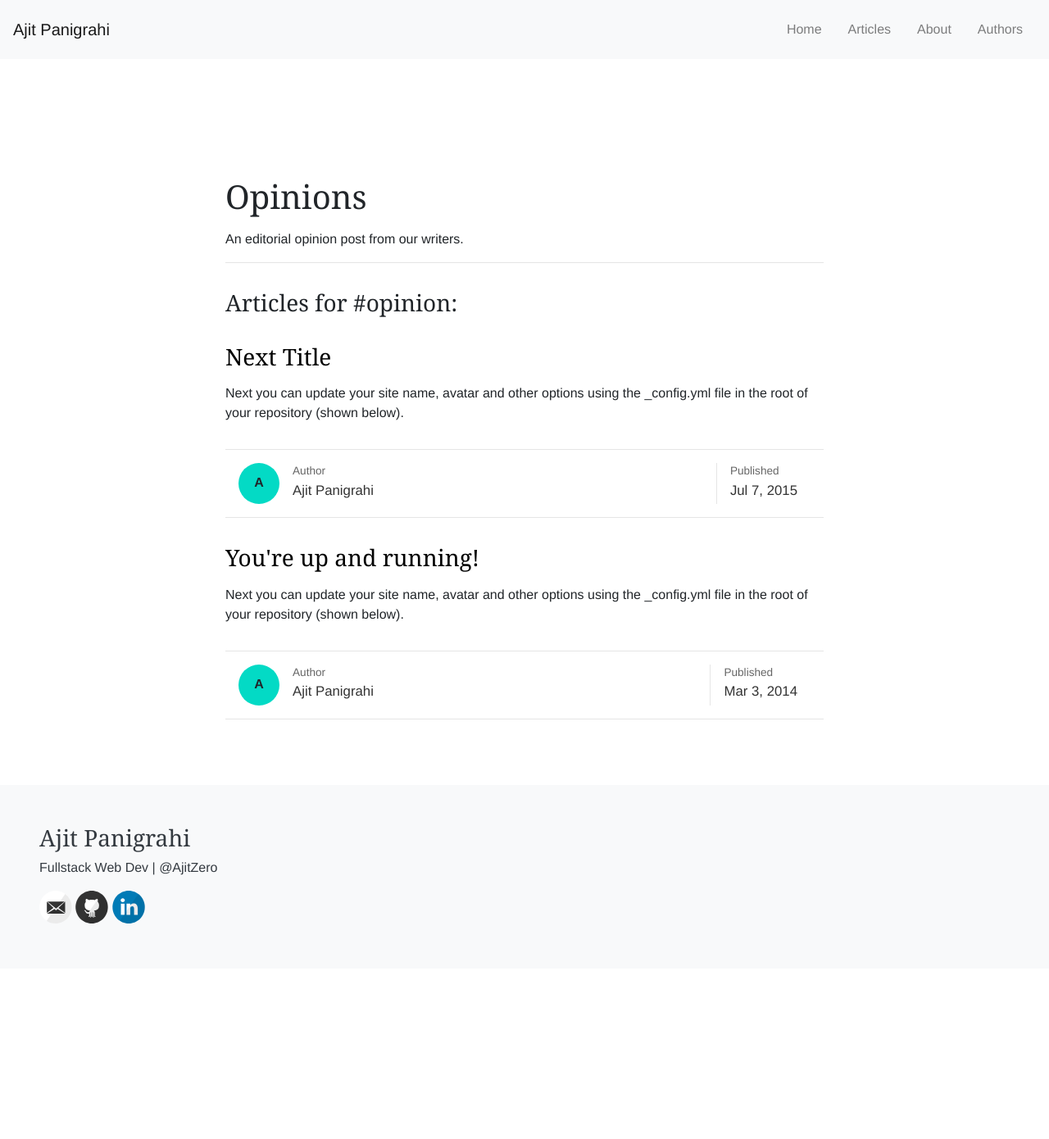
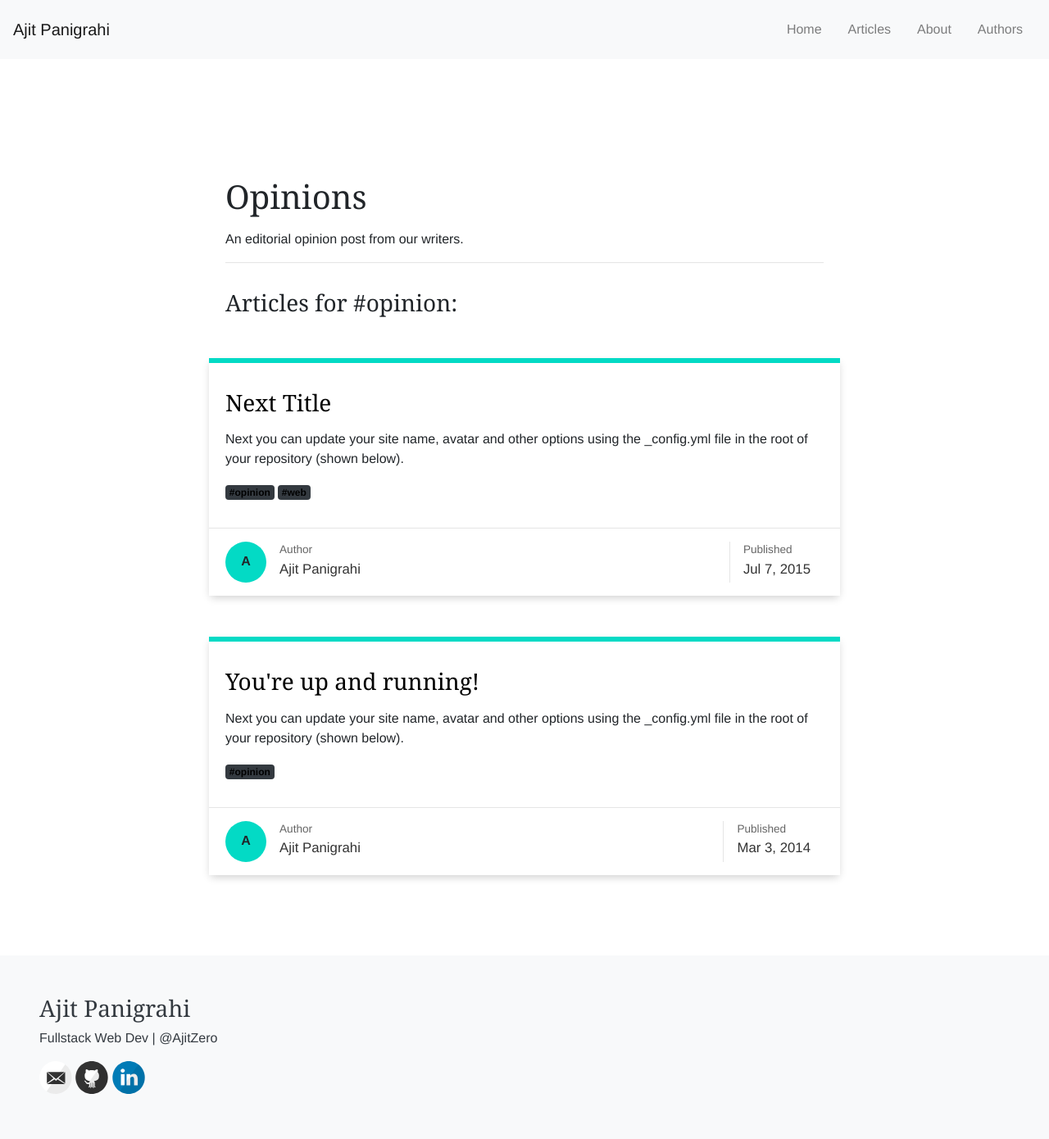
Before and after one commit to ajitzero/jekyll-now-bs4, a Jekyll site: the page built from _category/opinion.md, in a window 1280 px wide. Shown: the whole page at 82% size. Built offline with Jekyll 4.4.1, drawn with Linux system fonts in a browser that asks for light colours; before the commit the page ends 1182 px from its top, so only the background shows below that.

Commit message:
:art: UI: post preview displays categories & image if available

```diff
--- a/_includes/post_preview.html
+++ b/_includes/post_preview.html
@@ -1,8 +1,18 @@
-<h3><a href="{{ post.url }}">{{ post.title }}</a></h3>
-<p class="lead">
+<div class="post">
+  {% if post.og-image %}
+  <img src="/assets/images/{{post.og-image}}" alt="{{ post.title }}">
+  {% endif %}
+  {% if post.og-image-ext %}
+  <img src="{{post.og-image-ext}}" alt="{{ post.title }}">
+  {% endif %}
+  <h3><a href="{{ post.url }}">{{ post.title }}</a></h3>
+  <p class="lead">
     {{ post.excerpt }}
   </p>
-<div class="article-meta">
+  {% for category in post.categories %}
+  <a class="badge badge-dark" href="/category/{{ category }}">#{{ category }}</a>
+  {% endfor %}
+  <div class="article-meta">
     {% assign author_pic_size = 50 %}
     {% assign author = site.authors | where: 'short_name', post.author | first %}
 
@@ -47,3 +57,4 @@
         </div>
       </div>
   </div>
+</div>
--- a/assets/css/style.scss
+++ b/assets/css/style.scss
@@ -200,5 +200,30 @@ article {
   }
 }
 
+.post {
+  box-shadow: 0 4px 10px -2px rgba($black, 0.2);
+  margin: 50px 0 50px -20px;
+  width: calc(100% + 40px);
+  border-top: 6px solid $accent;
+
+  .article-meta {
+    border-bottom: 0;
+    margin-bottom: 0;
+    padding: 1rem 20px;
+  }
+  & > h3, & > p {
+    padding: 0 20px;
+  }
+  & > a.badge {
+    margin-left: 20px;
+    margin-right: -20px;
+  }
+  & > img {
+    width: 100%;
+    height: 250px;
+    object-fit: cover;
+  }
+}
+
 @import "highlights";
 @import "svg-icons";
```
